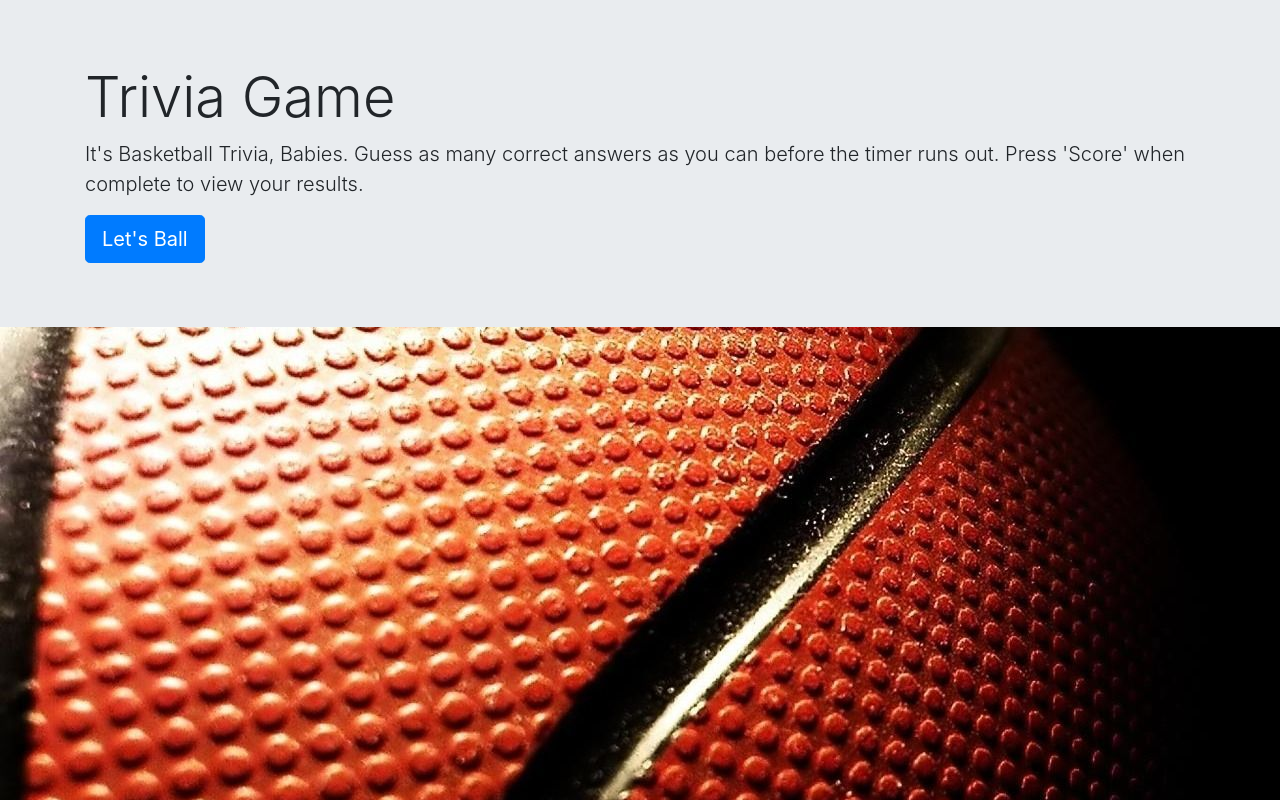
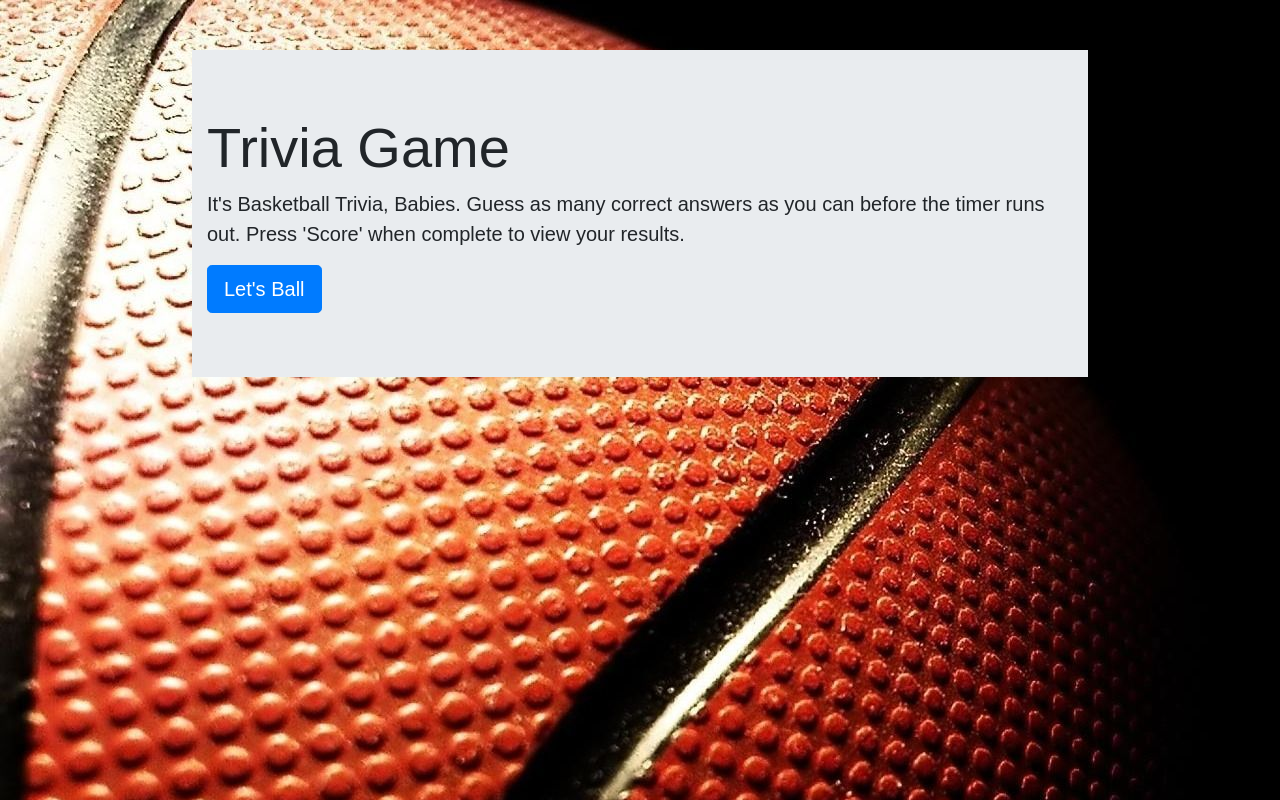
Before and after one commit to jennibirsan/TriviaGame, a plain HTML site: page index.html in a window 1280 px wide. Drawn offline with nearby package versions, Linux system fonts and the light colour scheme.

Commit message:
85% done

```diff
--- a/assets/css/style.css
+++ b/assets/css/style.css
@@ -7,6 +7,17 @@ body{
     background: url("../images/ball2.jpg");
   }
 
+  .jumbotron {
+    background-color: white;
+    font-family: Arial, Helvetica, sans-serif;
+    display: block;
+    margin-left: auto;
+    margin-right: auto;
+    margin-top: 50px;
+    margin-bottom: 50px;
+    padding: 10px;
+    width: 70%;
+  }
   /* I copied and heavily tweaked this countdown code from: https://codepen.io/mattlitzinger/pen/ysowF */
 
   #countdown{
--- a/assets/javascript/app.js
+++ b/assets/javascript/app.js
@@ -115,10 +115,10 @@ function showquestions() {
 
   for (i = 0; i < myQuestions.length; i++) {
 
-    $("#quiz").append("<h3>" + myQuestions[i].question + "</h3>")
+    $("#quiz").append("<h5>" + myQuestions[i].question + "</h5>")
 
     for (key in myQuestions[i].answers) {
-      $("#quiz").append("<input type='radio' name=" + i + " value=" + key + ">" + myQuestions[i].answers[key] + "</>")
+      $("#quiz").append("<input type='checkbox' name=" + i +  " value=" + key + ">" + myQuestions[i].answers[key] + "</>")
     }
 
   }
@@ -140,7 +140,7 @@ function showquestions() {
     }
     noA = myQuestions.length - rightA - wrongA;
 
-    showresults()
+    showresults();
 
   })
 
@@ -155,36 +155,37 @@ function showresults() {
 
 }
 
-/* I copied and heavily tweaked this countdown code from: https://codepen.io/mattlitzinger/pen/ysowF */
+/* I copied and heavily tweaked this countdown code below from: https://codepen.io/mattlitzinger/pen/ysowF */
 
 function startGame(){
-var target_date = new Date().getTime() + (1000 * 3600 * 48); // set the countdown date
-var countdown = document.getElementById("tiles"); // get tag element
-
-getCountdown();
-setInterval(function () { getCountdown(); }, 1000);
+var timeLeft = new Date().getTime() + (1000 * 3600 * 48); // set the countdown date
+var elem = document.getElementById("tiles"); // get tag element
+var timerId = setInterval(countdown, 1000);
+function countdown() {
+        if (timeLeft == 0) {
+          clearTimeout(timerId);
+          doSomething();
+        } else {
+          elem.innerHTML = timeLeft;
+          timeLeft--;
+        }
+      }
 showquestions()
-function getCountdown() {
+function countdown() {
   // find the amount of "seconds" between now and target
   var current_date = new Date().getTime();
-  var seconds_left = (target_date - current_date) / 1000;
+  var seconds_left = (timeLeft - current_date) / 1000;
+  seconds = pad(parseInt(seconds_left % 30));
+  // format countdown string + set tag value
+  elem.innerHTML = "<span>" + seconds + "</span>";
 
-  days = pad(parseInt(seconds_left / 86400));
-  seconds_left = seconds_left % 86400;
-
-  hours = pad(parseInt(seconds_left / 3600));
-  seconds_left = seconds_left % 3600;
-
-  minutes = pad(parseInt(seconds_left / 30));
-  seconds = pad(parseInt(seconds_left % 30));
-
-  // format countdown string + set tag value
-  countdown.innerHTML = "<span>" + seconds + "</span>";
 }
-
 function pad(n) {
   return (n < 10 ? '0' : '') + n;
 }
+}
+/* I copied and heavily tweaked this countdown above code from: https://codepen.io/mattlitzinger/pen/ysowF */
+
 // function getCountdown() {
 //   // decrease the counterTimer
 //   // show in the screen the counterTimer
@@ -194,6 +195,6 @@ function pad(n) {
 //     // showresults
 //   }
 // }
-}
+// }
 
 startGame()
```
Also changed, not shown: game.html (+1 -3 lines).
